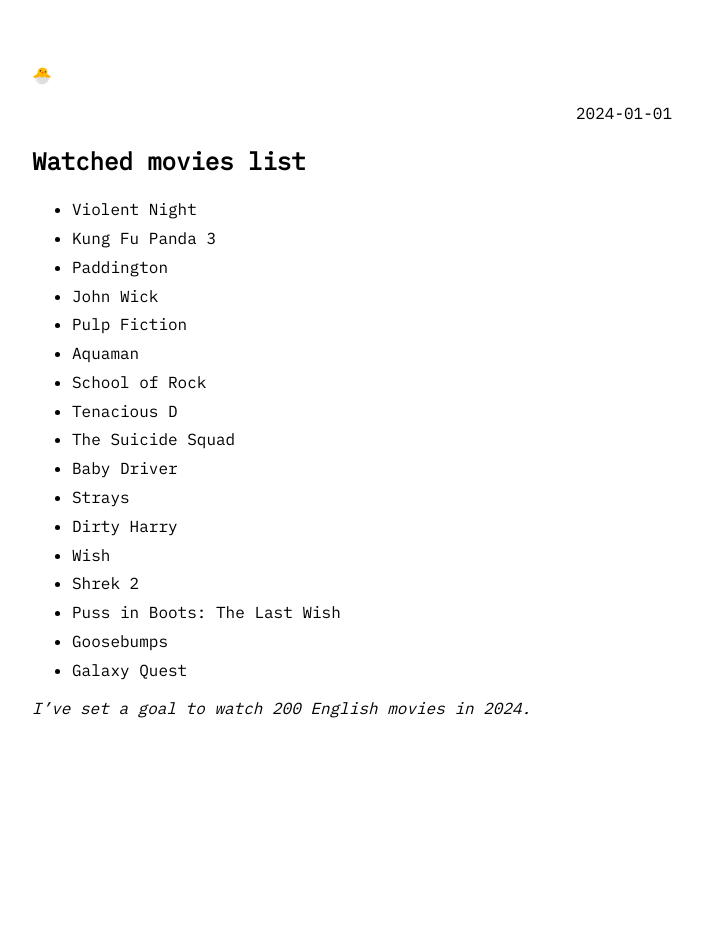
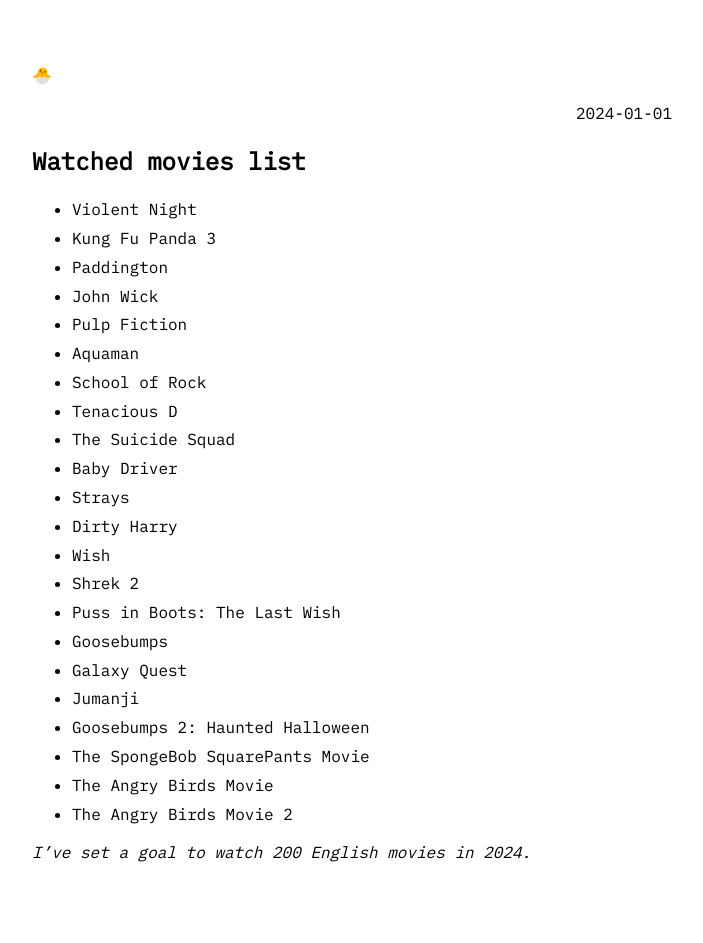
Before and after one commit to prolkh/prolkh.github.io, a Jekyll site: the page built from watched-movies-list.md, in a window 1280 px wide. Shown: the whole page, without its empty margins (288-991 px from the left). Built offline with Jekyll 4.4.1, drawn with Linux system fonts in a browser that asks for light colours; before the commit the page ends 900 px from its top, so only the background shows below that.

Commit message:
Update movies.yml

```diff
--- a/_data/movies.yml
+++ b/_data/movies.yml
@@ -49,3 +49,18 @@
 
   - title: 'Galaxy Quest'
     date : '2024-01-21'
+
+  - title: 'Jumanji'
+    date : '2024-01-26'
+
+  - title: 'Goosebumps 2: Haunted Halloween'
+    date : '2024-01-27'
+
+  - title: 'The SpongeBob SquarePants Movie'
+    date : '2024-01-28'
+
+  - title: 'The Angry Birds Movie'
+    date : '2024-01-29'
+
+  - title: 'The Angry Birds Movie 2'
+    date : '2024-01-30'
```
